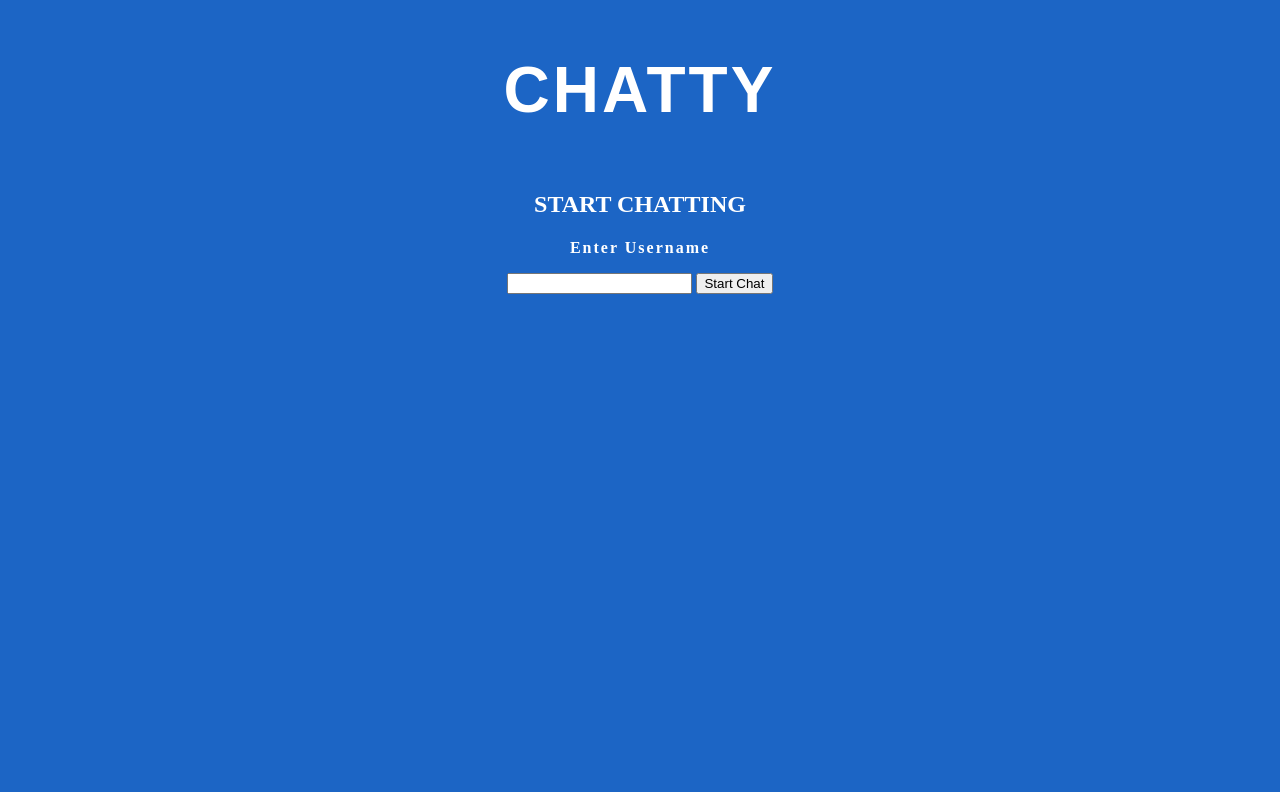
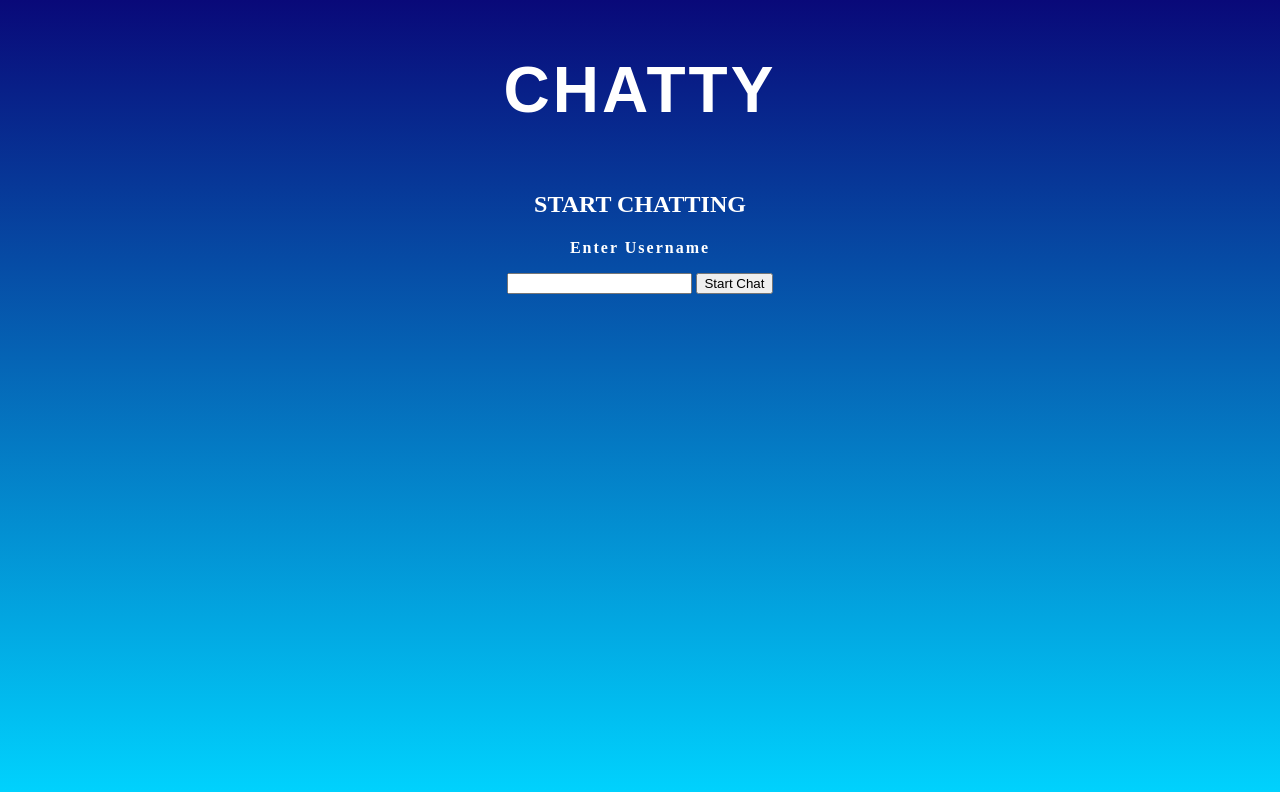
Before and after one commit to aRod209/chat-app, a website: page public/index.html in a window 1280 px wide. Drawn offline with Linux system fonts and the light colour scheme.

Commit message:
changed background

```diff
--- a/public/index.html
+++ b/public/index.html
@@ -3,7 +3,7 @@
     <head>
         <title>Chat-App</title>
         <style>
-            body {background-color: rgb(28, 101, 197);}
+            html { height: 100%; background: rgb(2,0,36); background: linear-gradient(180deg, rgba(2,0,36,1) 0%, rgba(9,9,121,1) 0%, rgba(0,212,255,1) 100%, rgba(3,147,212,1) 100%);}
             #logo-section {text-align: center; margin-bottom: 4em;}
             #logo {color:white; font-family: fantasy; font-size: 4em; letter-spacing: 3px;}
             #login-head {color: white; text-align: center;}
```
